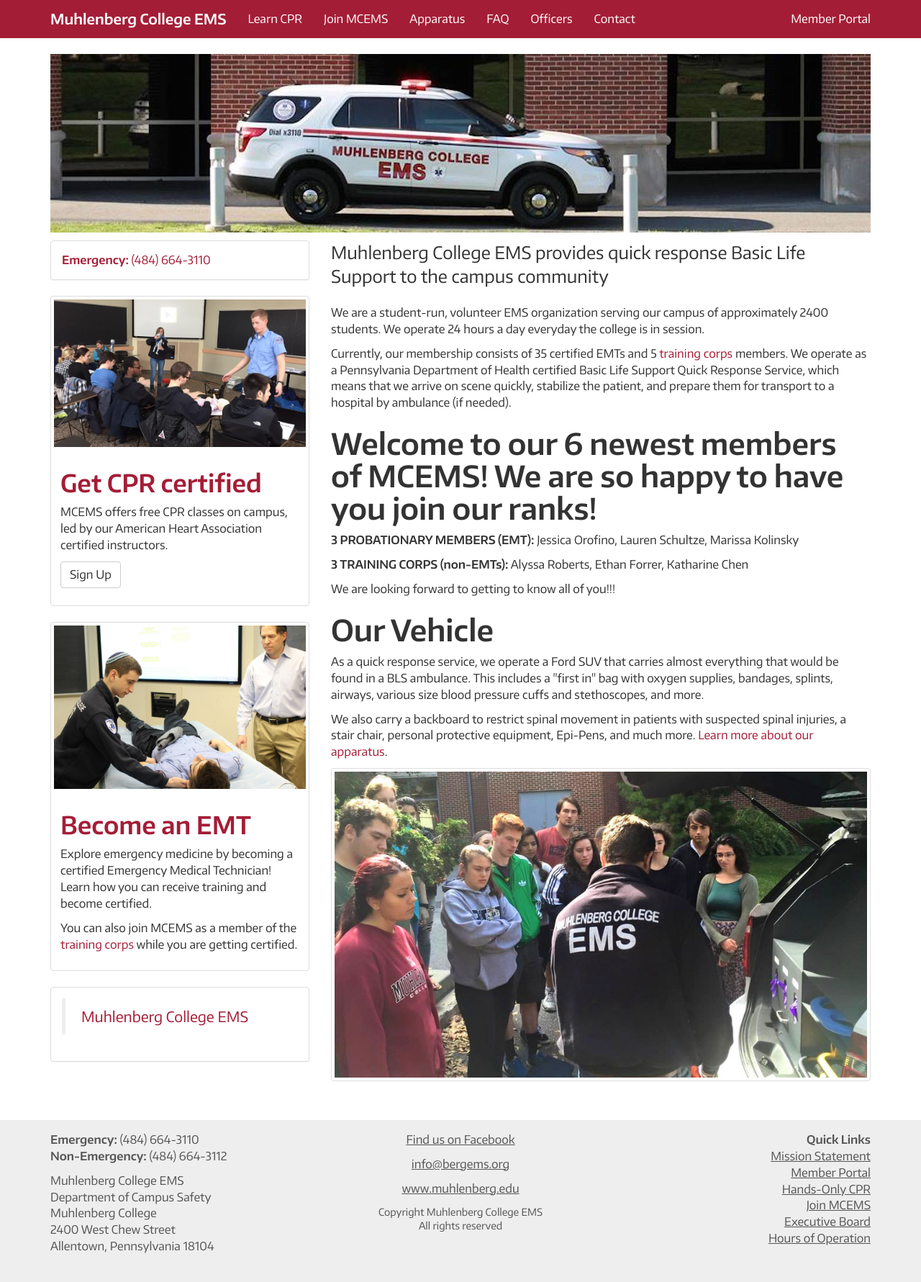
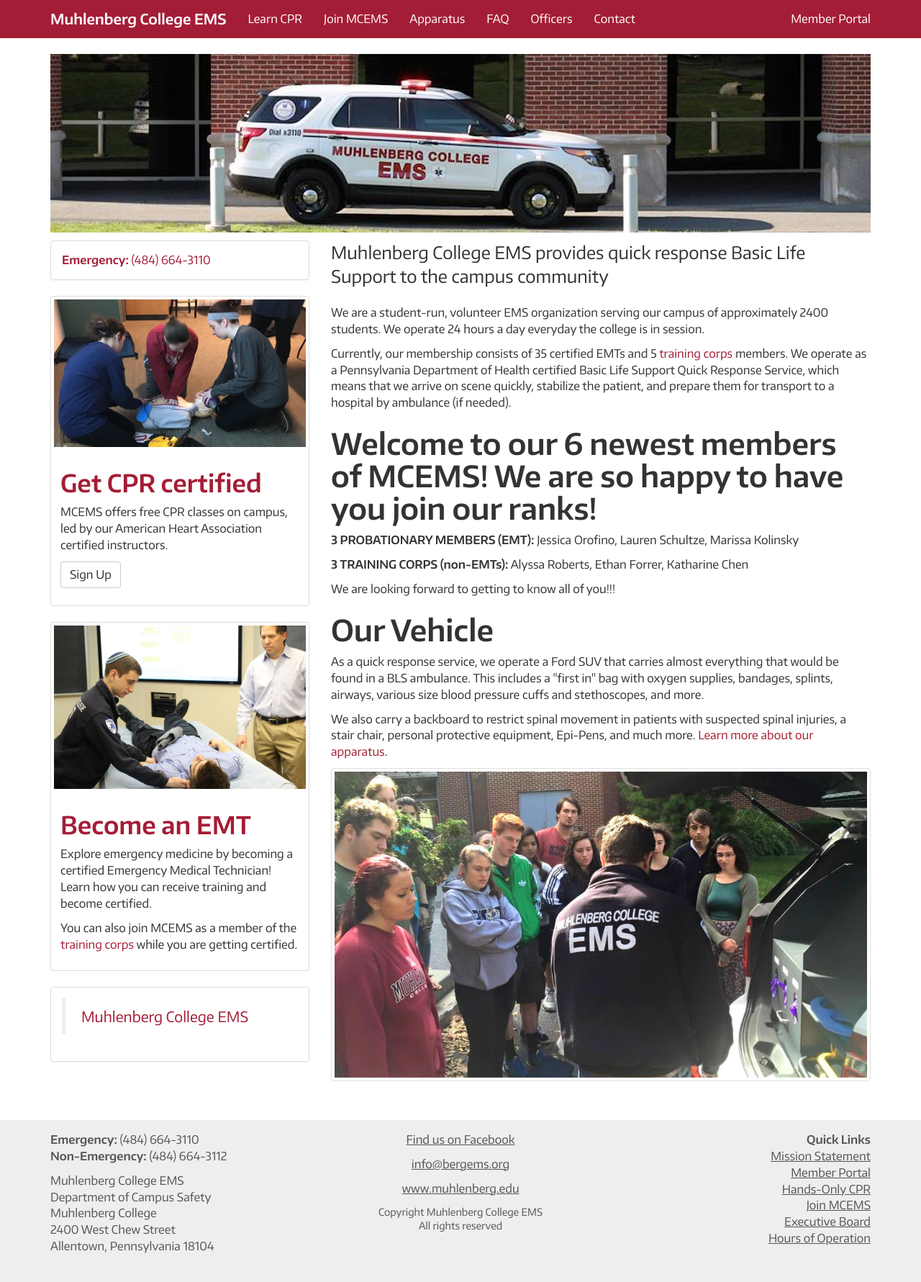
Before and after one commit to MCEMS/www, a Jekyll site: the page built from index.html, in a window 1280 px wide. Shown: the whole page at 72% size. Built offline with Jekyll 4.4.1, drawn with Linux system fonts in a browser that asks for light colours; nearby versions of some CDN libraries.

Commit message:
Update index.html

```diff
--- a/index.html
+++ b/index.html
@@ -12,7 +12,7 @@
     </div>
     <div class="thumbnail">
       <a href="/learn-cpr/">
-        <img src="/assets/images/cpr_class.jpg">
+        <img src="/assets/images/cpr_2017.jpg">
       </a>
       <div class="caption">
         <h2><a href="/learn-cpr/">Get CPR certified</a></h2>
```
